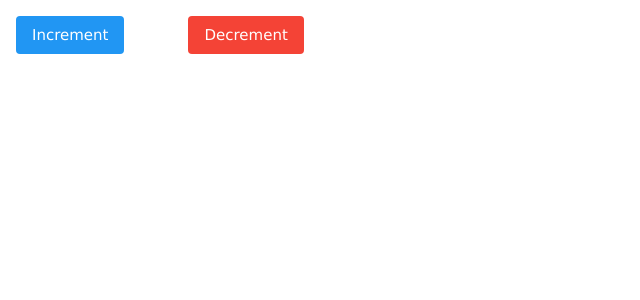
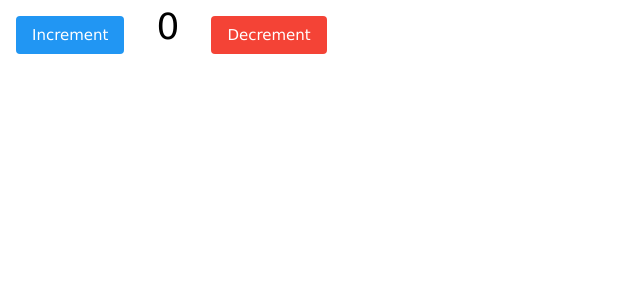
Before and after one commit to Annaliskirwa/_Crash_into_react, a React (Create React App) app in the folder myapp/: page / in a window 1280 px wide. Shown: the top 300 px of the page, without its empty margins (0-640 px from the left). Built offline with nearby package versions, Linux system fonts and the light colour scheme.

Commit message:
Added the variable age to the usestate hook

```diff
--- a/myapp/src/components/StateButton.jsx
+++ b/myapp/src/components/StateButton.jsx
@@ -17,7 +17,7 @@ const StateButton = ()=>{
             <button onClick={()=>increment()} className = "w3-button w3-ripple w3-round w3-margin-left w3-margin-right w3-blue">
                 Increment
             </button>
-            <span className = "w3-xxlarge w3-margin-left w3-margin-right">{}</span>
+            <span className = "w3-xxlarge w3-margin-left w3-margin-right">{age}</span>
             <button onClick={()=>decrement()} className = "w3-button w3-ripple w3-round w3-margin-left w3-margin-right w3-red">
                 Decrement
             </button>
```
